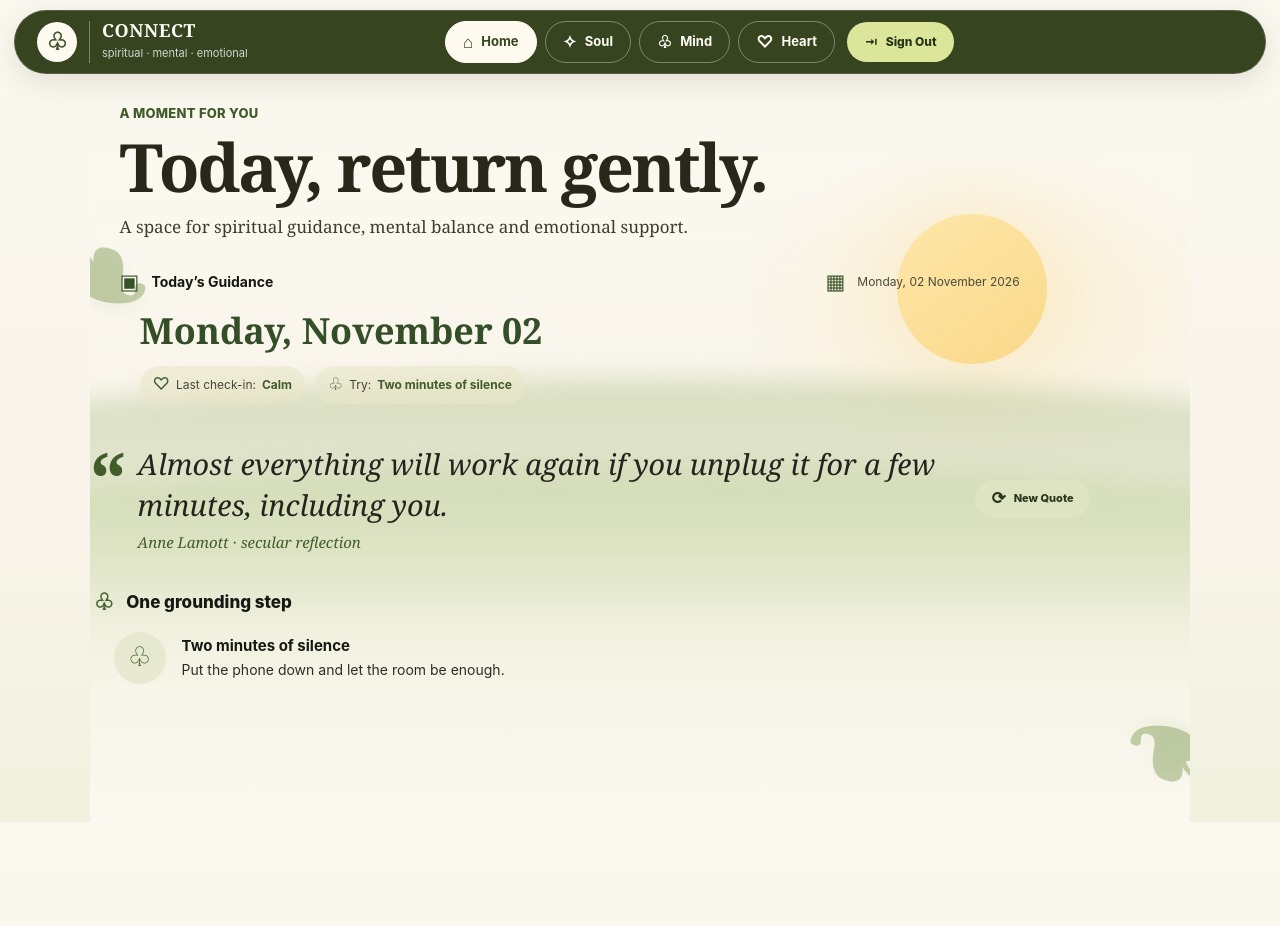
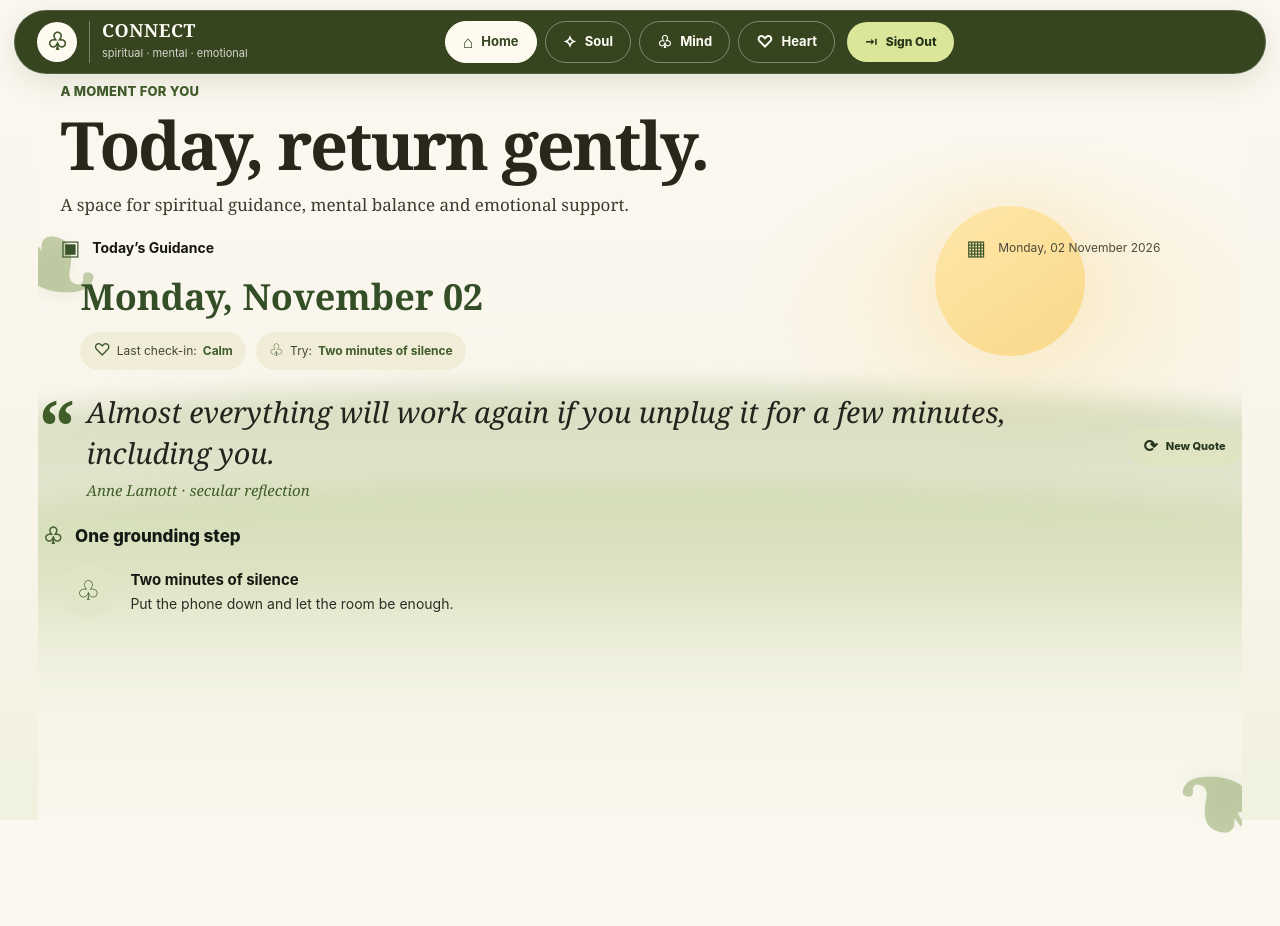
Before and after one commit to Likhitareddy17/Connect, a Flask app: page / in a window 1280 px wide. Before the commit the page ends 822 px from the top, so only its background shows below. Run offline with Flask 3, Linux system fonts and the light colour scheme; a user stored in the database is signed in; data that the repository does not hold is empty; some libraries are stand-ins or nearby versions.

Commit message:
style: widen and compact CONNECT home layout

```diff
--- a/static/home.css
+++ b/static/home.css
@@ -1,7 +1,7 @@
 :root{--home-ink:#282719;--home-olive:#354b20;--home-sage:#9eaf76;--home-paper:#fbf7ee;--home-muted:#64624e}
 .home-page{min-height:100vh;overflow-x:hidden;background:linear-gradient(180deg,#fbf8f0 0%,#f8f4e9 66%,#f0f1df 100%);color:var(--home-ink);font-family:Inter,ui-sans-serif,system-ui,-apple-system,"Segoe UI",sans-serif}
-.home-page .app-shell{width:100%;max-width:none;margin:0;padding:92px clamp(20px,7vw,112px) 90px;position:relative;isolation:isolate}
-.home-page main{position:relative;z-index:1;min-height:calc(100vh - 160px)}
+.home-page .app-shell{width:100%;max-width:none;margin:0;padding:78px clamp(18px,3vw,48px) 34px;position:relative;isolation:isolate}
+.home-page main{position:relative;z-index:1;min-height:calc(100svh - 92px)}
 .home-page .home-landscape{position:absolute;z-index:-1;inset:65px 0 -140px;overflow:hidden;pointer-events:none;background:radial-gradient(ellipse at 82% 20%,rgba(255,224,155,.34),transparent 20%),linear-gradient(180deg,rgba(255,255,255,.12) 0%,rgba(249,246,235,.12) 42%,rgba(250,248,239,.92) 100%)}
 .home-page .landscape-sun{position:absolute;top:8%;right:13%;width:clamp(95px,13vw,150px);aspect-ratio:1;border-radius:50%;background:linear-gradient(145deg,#ffe7a9,#f9d889);box-shadow:0 0 75px rgba(245,208,129,.24)}
 .home-page .mountain{position:absolute;left:-12%;width:124%;border-radius:50% 50% 0 0/22% 22% 0 0;filter:blur(12px)}
@@ -11,13 +11,13 @@
 .home-page .foliage{position:absolute;color:rgba(119,148,72,.42);font-family:Georgia,serif;font-size:clamp(76px,12vw,148px);line-height:1;transform:rotate(25deg);text-shadow:2px 6px 14px rgba(89,112,51,.06)}
 .home-page .foliage-left{top:5%;left:-52px;transform:rotate(20deg)}
 .home-page .foliage-right{right:-48px;bottom:5%;transform:rotate(200deg)}
-.home-page .home-content{position:relative;max-width:1120px;margin:0 auto}
-.home-page .home-hero{padding:4px 0 24px;margin-left:clamp(0px,3vw,30px)}
+.home-page .home-content{position:relative;width:100%;max-width:1440px;margin:0 auto}
+.home-page .home-hero{padding:2px 0 14px;margin-left:clamp(0px,2vw,22px)}
 .home-page .home-eyebrow{margin:0 0 7px;color:#405b2b;font-size:13px;font-weight:850;letter-spacing:.02em}
 .home-page .home-hero h1{margin:0;color:#282719;font-family:Georgia,"Times New Roman",serif;font-size:clamp(2.6rem,5.2vw,4.3rem);font-weight:700;letter-spacing:-.035em;line-height:1.08}
 .home-page .home-subtitle{margin:12px 0 0;color:#3f3b30;font-family:Georgia,serif;font-size:clamp(14px,1.4vw,17px)}
-.home-page .daily-guidance{padding:0;margin:2px 0 0 clamp(0px,3vw,30px)}
-.home-page .guidance-meta{display:flex;align-items:center;justify-content:space-between;gap:18px;max-width:900px}
+.home-page .daily-guidance{padding:0;margin:0 0 0 clamp(0px,2vw,22px)}
+.home-page .guidance-meta{display:flex;align-items:center;justify-content:space-between;gap:18px;max-width:1100px}
 .home-page .guidance-label,.home-page .calendar-label{display:flex;align-items:center;gap:12px;font-size:14px}
 .home-page .guidance-label{color:#141810}
 .home-page .guidance-label>span,.home-page .calendar-label>span:first-child{color:#385329;font-size:21px}
@@ -27,7 +27,7 @@
 .home-page .guidance-chip{display:inline-flex;align-items:center;gap:6px;padding:6px 13px;border-radius:999px;background:rgba(235,231,202,.58);color:#454536;font-size:12px}
 .home-page .guidance-chip>span{color:#3c572a;font-size:17px}
 .home-page .guidance-chip strong{color:#405c2b}
-.home-page .reflection-section{display:grid;grid-template-columns:38px minmax(0,1fr) auto;align-items:center;gap:10px;margin:36px 0 28px;padding:0;max-width:1000px}
+.home-page .reflection-section{display:grid;grid-template-columns:38px minmax(0,1fr) auto;align-items:center;gap:10px;margin:22px 0 18px;padding:0;max-width:1240px}
 .home-page .quote-mark{align-self:start;color:#405d29;font-family:Georgia,serif;font-size:76px;font-weight:700;line-height:.9}
 .home-page .quote-copy blockquote{margin:0;color:#24231d;font-family:Georgia,"Times New Roman",serif;font-size:clamp(1.25rem,2.35vw,1.8rem);font-style:italic;line-height:1.42}
 .home-page .quote-source{margin:5px 0 0;color:#405d29;font-family:Georgia,serif;font-size:15px;font-style:italic}
@@ -35,7 +35,7 @@
 .home-page .new-quote-button span:first-child{font-size:17px}
 .home-page .new-quote-button:hover{background:#d5dfaa}
 .home-page .new-quote-button:disabled{opacity:.65;cursor:wait}
-.home-page .grounding-section{margin:0 0 30px 4px}
+.home-page .grounding-section{margin:0 0 8px 4px}
 .home-page .grounding-section h2{display:flex;align-items:center;gap:12px;margin:0 0 12px;color:#151914;font-size:17px;font-weight:800}
 .home-page .grounding-section h2 span{color:#486333;font-size:23px}
 .home-page .grounding-step{display:flex;align-items:center;gap:16px;margin-left:20px}
@@ -43,8 +43,8 @@
 .home-page .grounding-step h3{margin:0;color:#161812;font-size:15px}
 .home-page .grounding-step p{margin:2px 0 0;color:#2d2d26;font-size:14px}
 .home-page .sr-only{position:absolute;width:1px;height:1px;padding:0;margin:-1px;overflow:hidden;clip:rect(0,0,0,0);white-space:nowrap;border:0}
-@media(min-width:1200px){.home-page .home-content{padding-top:8px}.home-page .reflection-section{margin-top:40px;margin-bottom:32px}}
-@media(max-width:760px){.home-page .app-shell{padding:94px 22px 70px}.home-page .foliage{font-size:clamp(76px,15vw,118px)}.home-page .foliage-left{left:-46px}.home-page .foliage-right{right:-46px}.home-page .reflection-section{grid-template-columns:28px minmax(0,1fr);margin-top:28px}.home-page .quote-mark{font-size:60px}.home-page .new-quote-button{grid-column:2;justify-self:start;margin-top:8px}}
-@media(max-width:520px){.home-page .app-shell{padding:86px 18px 64px}.home-page .home-hero{padding-bottom:22px;margin-left:0}.home-page .home-hero h1{font-size:clamp(2.35rem,10vw,3.2rem)}.home-page .home-subtitle{max-width:330px;font-size:14px;line-height:1.5}.home-page .daily-guidance{margin-left:0}.home-page .guidance-meta{align-items:flex-start}.home-page .guidance-label{gap:7px;font-size:12px}.home-page .calendar-label{gap:5px;font-size:10px;text-align:right}.home-page .calendar-label>span:first-child{font-size:16px}.home-page .daily-guidance h2{margin-left:0;font-size:1.75rem}.home-page .guidance-chips{margin-left:0;gap:7px}.home-page .guidance-chip{padding:6px 9px;font-size:10px}.home-page .reflection-section{margin:28px 0 26px;gap:5px}.home-page .quote-copy blockquote{font-size:1.25rem}.home-page .quote-source{font-size:13px}.home-page .grounding-section{margin-left:0}.home-page .grounding-section h2{font-size:15px}.home-page .grounding-step{margin-left:0;gap:12px}.home-page .grounding-step p{font-size:13px}.home-page .landscape-sun{right:8%;top:11%;width:90px}}
+@media(min-width:1200px){.home-page .home-content{padding-top:2px}.home-page .reflection-section{margin-top:22px;margin-bottom:18px}}
+@media(max-width:760px){.home-page .app-shell{padding:88px 20px 28px}.home-page .foliage{font-size:clamp(76px,15vw,118px)}.home-page .foliage-left{left:-46px}.home-page .foliage-right{right:-46px}.home-page .reflection-section{grid-template-columns:28px minmax(0,1fr);margin-top:28px}.home-page .quote-mark{font-size:60px}.home-page .new-quote-button{grid-column:2;justify-self:start;margin-top:8px}}
+@media(max-width:520px){.home-page .app-shell{padding:82px 16px 24px}.home-page .home-content{max-width:none}.home-page .home-hero{padding-bottom:18px;margin-left:0}.home-page .home-hero h1{font-size:clamp(2.35rem,10vw,3.2rem)}.home-page .home-subtitle{max-width:330px;font-size:14px;line-height:1.5}.home-page .daily-guidance{margin-left:0}.home-page .guidance-meta{align-items:flex-start}.home-page .guidance-label{gap:7px;font-size:12px}.home-page .calendar-label{gap:5px;font-size:10px;text-align:right}.home-page .calendar-label>span:first-child{font-size:16px}.home-page .daily-guidance h2{margin-left:0;font-size:1.75rem}.home-page .guidance-chips{margin-left:0;gap:7px}.home-page .guidance-chip{padding:6px 9px;font-size:10px}.home-page .reflection-section{margin:28px 0 26px;gap:5px}.home-page .quote-copy blockquote{font-size:1.25rem}.home-page .quote-source{font-size:13px}.home-page .grounding-section{margin-left:0}.home-page .grounding-section h2{font-size:15px}.home-page .grounding-step{margin-left:0;gap:12px}.home-page .grounding-step p{font-size:13px}.home-page .landscape-sun{right:8%;top:11%;width:90px}}
 
 @media(prefers-reduced-motion:reduce){.home-page *{scroll-behavior:auto!important;transition:none!important}}
```
